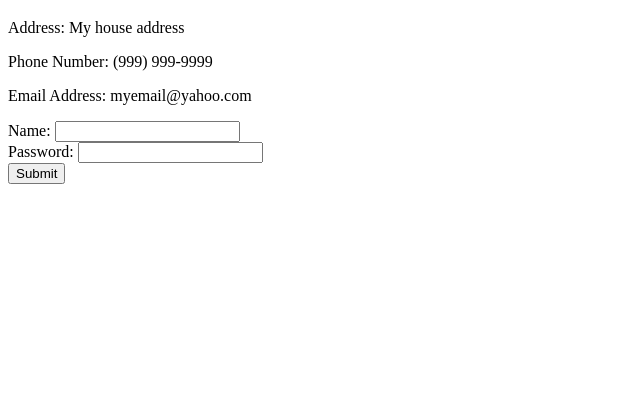
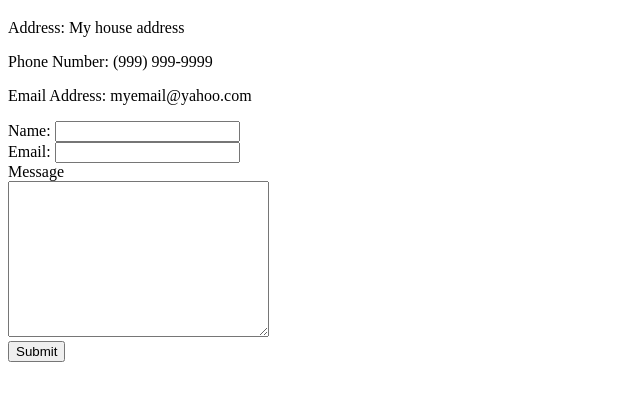
Before and after one commit to bchea123/HTML---Personal-Website, a plain HTML site: page contact.html in a window 1280 px wide. Shown: the part 61-462 px from the top of the page, without its empty margins (0-640 px from the left). Drawn offline with Linux system fonts and the light colour scheme.

Commit message:
created mailto action on form

```diff
--- a/contact.html
+++ b/contact.html
@@ -10,12 +10,17 @@
     <p>Phone Number: (999) 999-9999</p>
     <p>Email Address: myemail@yahoo.com</p>
 
-    <form class="" action="index.html" method="post">
+    <form action="mailto:brandon.chea15@gmail.com" method="post" enctype="text/plain">
       <label>Name: </label>
-      <input type="text">
+      <input type="text" name="your_name">
       <br>
-      <label>Password: </label>
-      <input type="password">
+      <label>Email: </label>
+      <input type="email" name="your_email
+      ">
+      <br>
+      <label>Message</label>
+      <br>
+      <textarea name="your_message" rows="10" cols="30"></textarea>
       <br>
       <input type="submit">
     </form>
```
